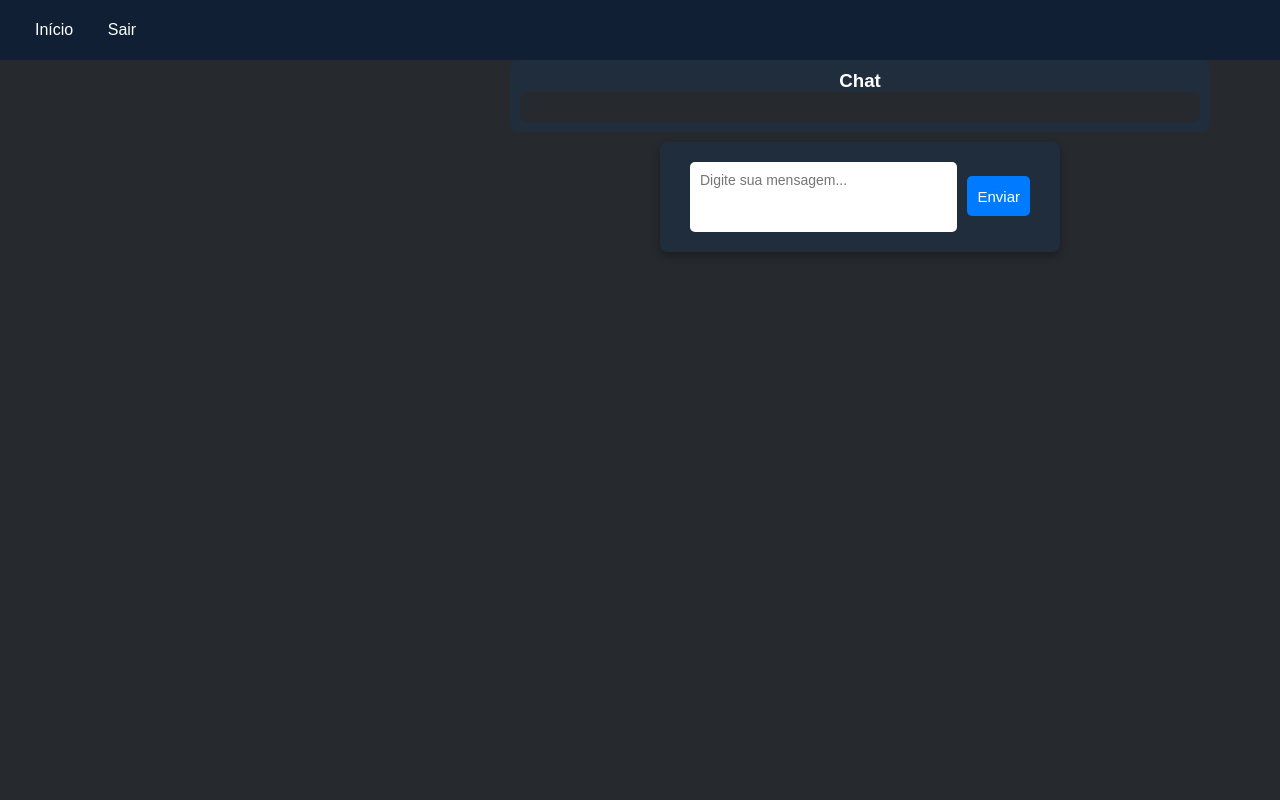
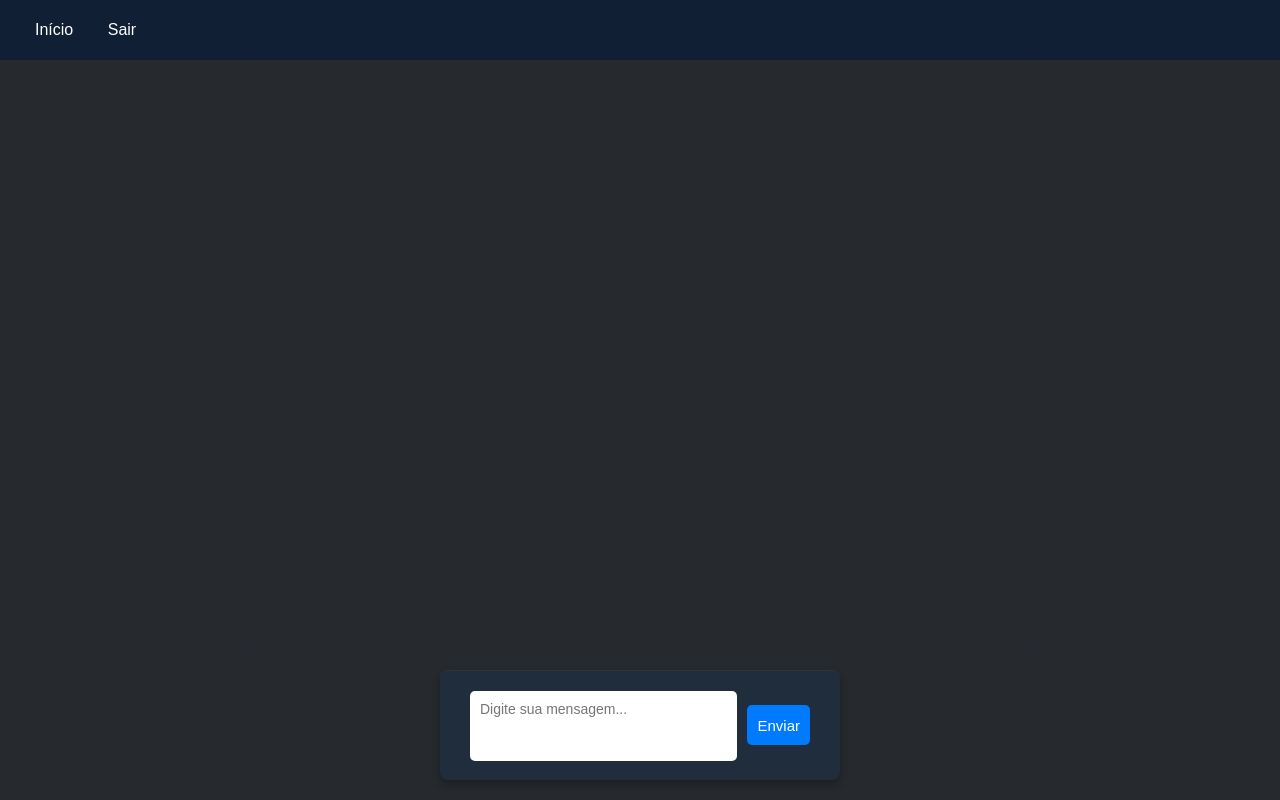
Before and after one commit to GuilhermeGMV/agentesMarcio, a Flask app: page /home in a window 1280 px wide. Run offline with Flask 3, Linux system fonts and the light colour scheme; the visitor is signed in with stand-in values (Sample User, id 1); data that the repository does not hold is empty; some libraries are stand-ins or nearby versions.

Commit message:
front end do chat e script de rolagem

```diff
--- a/website/static/index.js
+++ b/website/static/index.js
@@ -1,8 +1,4 @@
-function deleteNote(noteId) {
-    fetch('/delete-note', {
-        method: 'POST',
-        body: JSON.stringify({noteId: noteId}),
-    }).then((_res) => {
-        window.location.href = "/home";
+document.addEventListener("DOMContentLoaded", function() {
+        const chatBox = document.getElementById("chat-box");
+        chatBox.scrollTop = chatBox.scrollHeight; // Rola o chat para o final
     });
-}
--- a/website/static/style.css
+++ b/website/static/style.css
@@ -5,8 +5,12 @@
     box-sizing: border-box;
 }
 body {
+    margin: 0;
+    font-family: 'Poppins', sans-serif;
     background: #262a2f;
-    position: relative;
+    display: flex;
+    flex-direction: column;
+    align-items: center;
     min-height: 100vh;
 }
 
@@ -17,10 +21,11 @@ body {
     height: 60px;
     display: flex;
     align-items: center;
-    justify-content: flex-start;
-
     padding: 0 20px;
-    border-radius: 0;
+    width: 100%;
+    position: sticky;
+    top: 0;
+    z-index: 10;
 }
 
 .navbar .nav-link {
@@ -264,25 +269,36 @@ button[type="submit"]:hover {
     opacity: 1.0;
 }
 
+.container {
+    display: flex;
+    justify-content: center;
+    width: 100%;
+    max-width: 800px;
+    flex-grow: 1;
+    position: relative;
+}
+
 .chat-container {
-    max-width: 700px;
-    margin: 0 auto;
-    padding: 10px;
+    display: flex;
+    flex-direction: column;
+    width: 100%;
     background-color: #1f2d3d;
     border-radius: 8px;
     color: #ffffff;
-    margin-right: 70px;
+    height: calc(100vh - 210px); /* Ajusta a altura considerando o navbar e a caixa de mensagem */
+    overflow: hidden;
+    position: relative;
 }
 
 .chat-box {
-    max-height: 500px;
+    flex-grow: 1;
     overflow-y: auto;
     padding: 15px;
+    background-color: #262a2f;
+    border-radius: 8px 8px 0 0;
     display: flex;
     flex-direction: column;
     gap: 10px;
-    background-color: #262a2f;
-    border-radius: 8px;
 }
 
 .message {
@@ -310,9 +326,13 @@ button[type="submit"]:hover {
 .message-form {
     display: flex;
     gap: 10px;
-    margin-top: 10px;
-    margin-right: 220px;
     height: 110px;
+    position: fixed; /* Fixa o form em relação à tela */
+    bottom: -80px; /* Alinha o form com a parte inferior da tela */
+    left: 50%; /* Posiciona o centro do form no meio da tela */
+    transform: translateX(-50%); /* Centraliza horizontalmente */
+    border-top: 1px solid #333;
+    z-index: 10; /* Garante que o form fique acima do conteúdo */
 }
 
 #note {
@@ -342,3 +362,22 @@ button[type="submit"]:hover {
 .btn-send:hover {
     background-color: #0056b3
 }
+
+#chat-box::-webkit-scrollbar {
+    width: 8px; /* Largura da barra de rolagem */
+}
+
+#chat-box::-webkit-scrollbar-track {
+    background: #262a2f; /* Cor do fundo da barra de rolagem */
+    border-radius: 10px;
+}
+
+#chat-box::-webkit-scrollbar-thumb {
+    background-color: #101f33; /* Cor do "polegar" da barra de rolagem */
+    border-radius: 10px;
+    border: 2px solid #262a2f; /* Espaço ao redor do polegar */
+}
+
+#chat-box::-webkit-scrollbar-thumb:hover {
+    background-color: #0056b3; /* Cor do polegar ao passar o mouse */
+}
--- a/website/templates/home.html
+++ b/website/templates/home.html
@@ -3,7 +3,6 @@
 
 {% block content %}
 <div class="chat-container">
-    <h3 align="center">Chat</h3>
     <div id="chat-box" class="chat-box">
         {% for note in user.notes %}
         <div class="message user-message">
```
